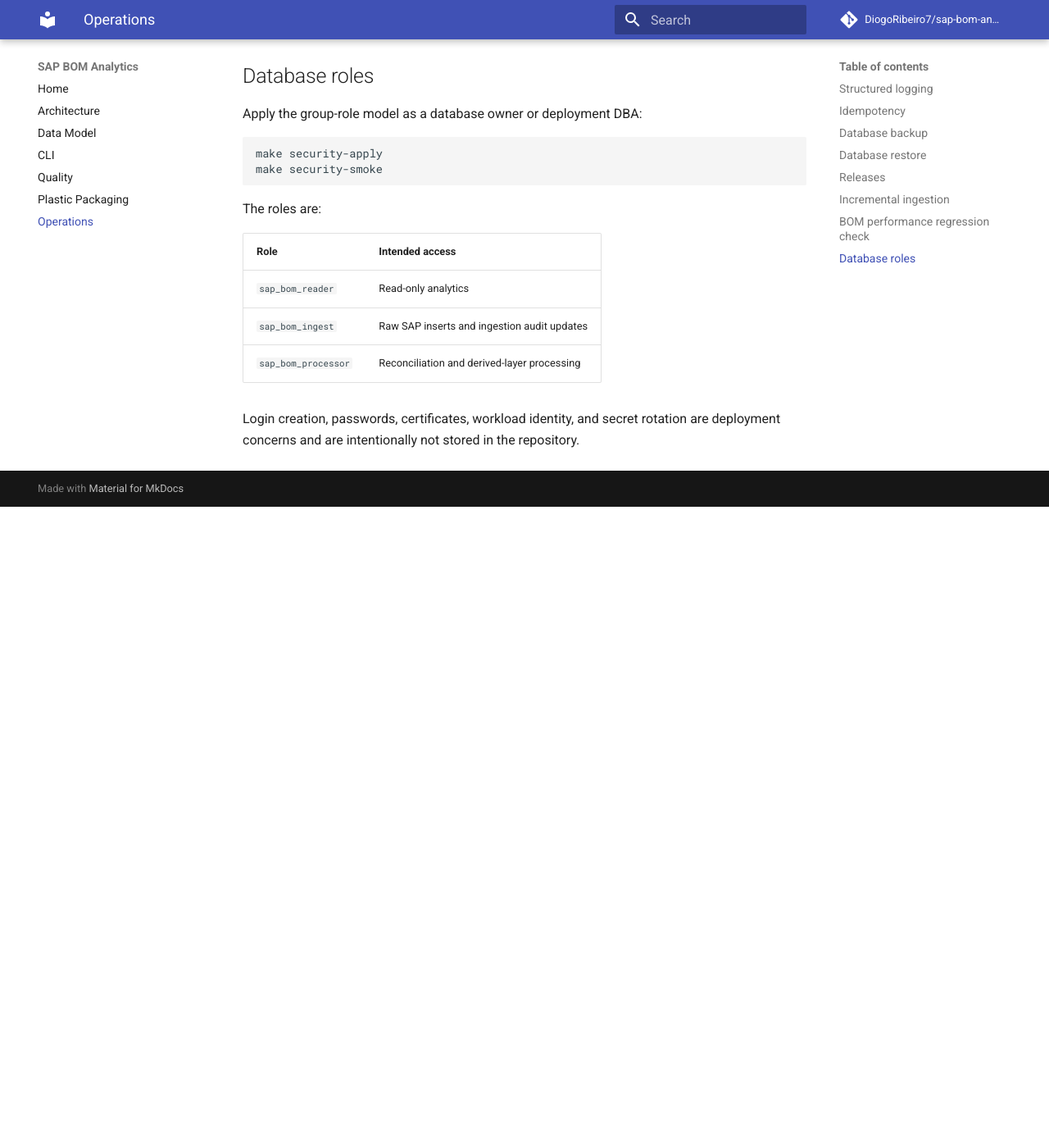
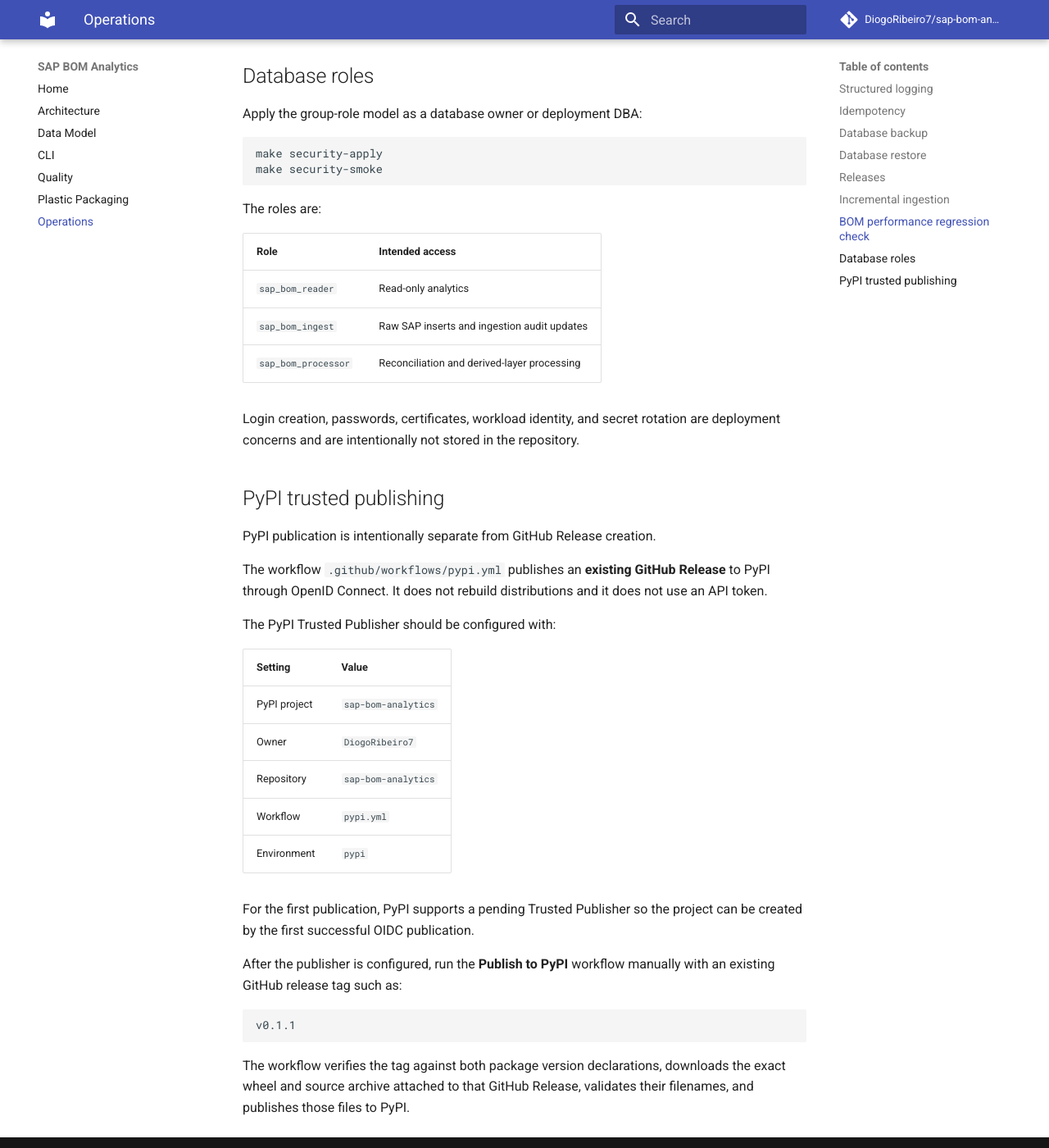
Before and after one commit to DiogoRibeiro7/sap-bom-analytics, an MkDocs documentation site: the page built from docs/operations.md, in a window 1280 px wide and 1400 px high, scrolled down 2664 px. Shown: the whole window at 82% size. Built offline with MkDocs 1.6.1 and Material for MkDocs 9.7.7, drawn with Linux system fonts in a browser that asks for light colours; comment, search, counter and statistics services are not loaded; before the commit the page ends 3282 px from its top, so only the background shows below that.

Commit message:
docs: document PyPI trusted publishing

````diff
--- a/docs/operations.md
+++ b/docs/operations.md
@@ -128,3 +128,30 @@
 | `sap_bom_processor` | Reconciliation and derived-layer processing |
 
 Login creation, passwords, certificates, workload identity, and secret rotation are deployment concerns and are intentionally not stored in the repository.
+
+
+## PyPI trusted publishing
+
+PyPI publication is intentionally separate from GitHub Release creation.
+
+The workflow `.github/workflows/pypi.yml` publishes an **existing GitHub Release** to PyPI through OpenID Connect. It does not rebuild distributions and it does not use an API token.
+
+The PyPI Trusted Publisher should be configured with:
+
+| Setting | Value |
+| --- | --- |
+| PyPI project | `sap-bom-analytics` |
+| Owner | `DiogoRibeiro7` |
+| Repository | `sap-bom-analytics` |
+| Workflow | `pypi.yml` |
+| Environment | `pypi` |
+
+For the first publication, PyPI supports a pending Trusted Publisher so the project can be created by the first successful OIDC publication.
+
+After the publisher is configured, run the **Publish to PyPI** workflow manually with an existing GitHub release tag such as:
+
+```text
+v0.1.1
+```
+
+The workflow verifies the tag against both package version declarations, downloads the exact wheel and source archive attached to that GitHub Release, validates their filenames, and publishes those files to PyPI.
````
